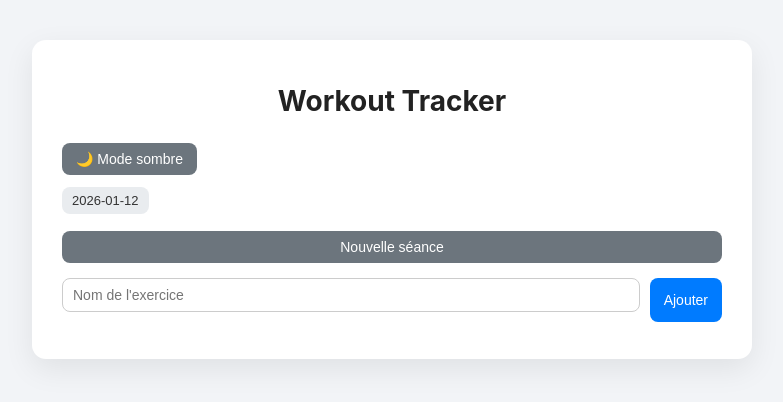
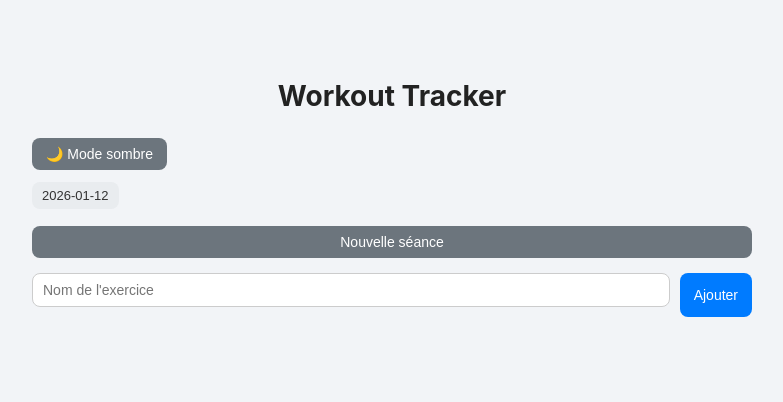
Before and after one commit to SachaBouk/Workout-Tracker, a React app: page / in a window 1280 px wide. Shown: the top 402 px of the page, without its empty margins (248-1031 px from the left). Built offline with nearby package versions, Linux system fonts and the light colour scheme; the HTML template or start-up script is replaced by a standard one.

Commit message:
Refactor code for clarity and consistency; update dark mode styles and clean up comments

```diff
--- a/src/App.css
+++ b/src/App.css
@@ -1,7 +1,7 @@
 /* RESET SIMPLE */
-* {
+/* * {
   box-sizing: border-box;
-}
+} */
 
 body {
   margin: 0;
@@ -14,10 +14,7 @@
 .container {
   max-width: 720px;
   margin: 40px auto;
-  background-color: #ffffff;
-  padding: 25px 30px;
-  border-radius: 14px;
-  box-shadow: 0 10px 30px rgba(0, 0, 0, 0.08);
+
 }
 
 /* TITRES */
@@ -158,13 +155,13 @@
 }
 
 body.dark {
-  background-color: #121212;
+  background-color: #1e1e1e;
   color: #eee;
 }
 
-body.dark .container {
+/* body.dark .container {
   background-color: #1e1e1e;
-}
+} */
 
 body.dark .exercise {
   background-color: #2a2a2a;
```
Also changed, not shown: src/pages/Home.jsx (+7 -7 lines), 1 other file (tests, documents, lock files or other folders).
